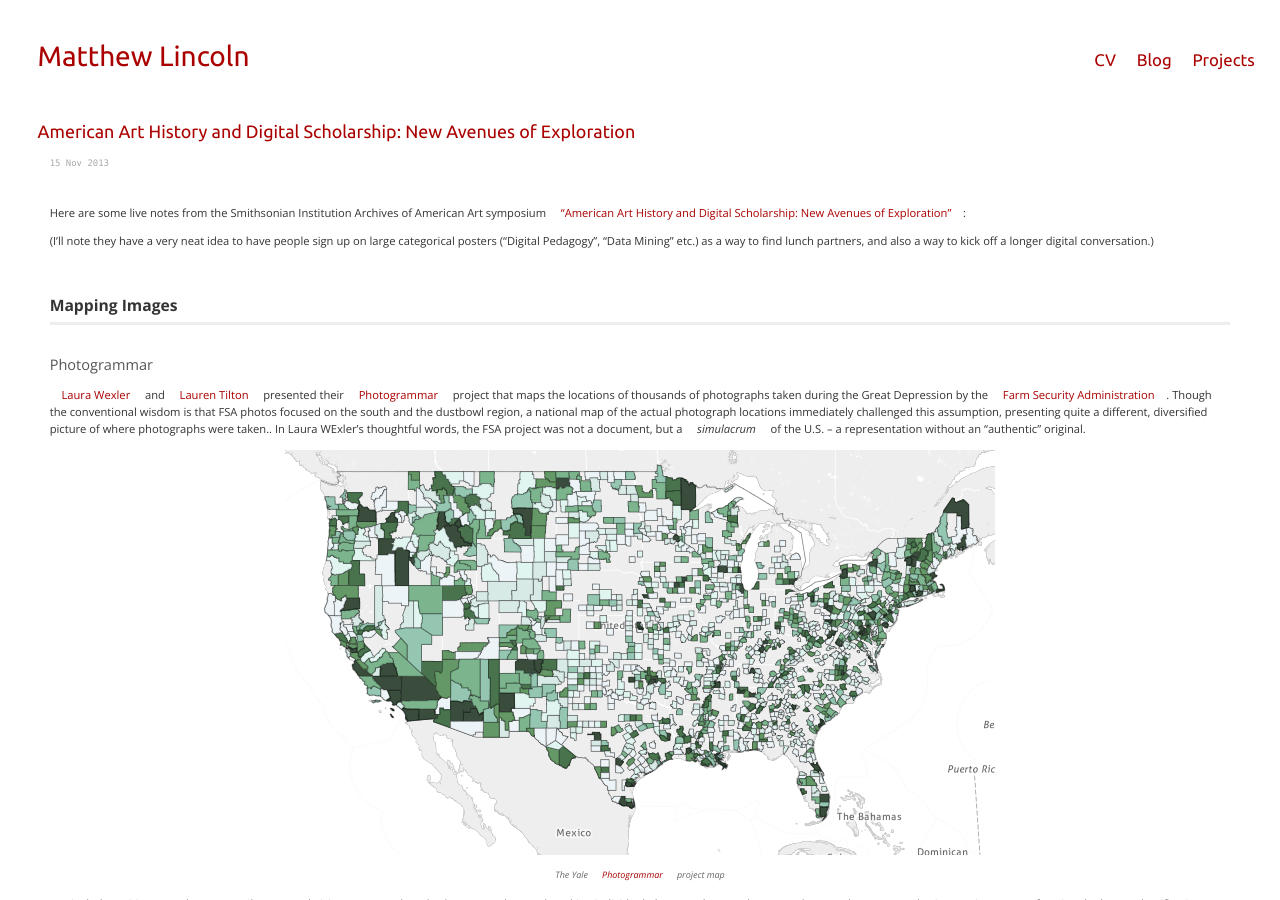
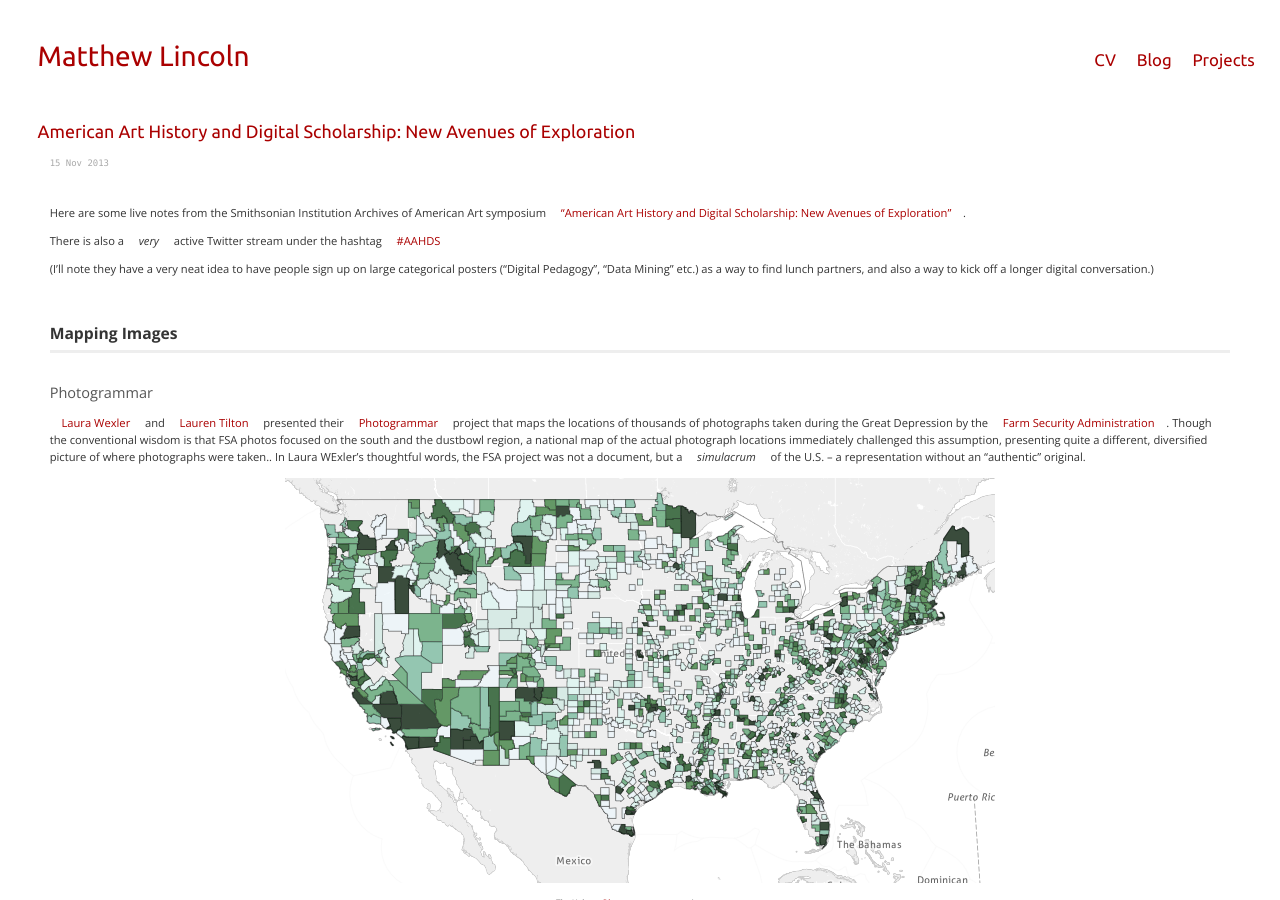
Before and after one commit to mdlincoln/mdlincoln.github.io, a Jekyll site: the page built from _posts/2013-11-15-american-art-history-and-digital-scholarship.md, in a window 1280 px wide and 900 px high. Built offline with Jekyll 4.4.1, drawn with Linux system fonts in a browser that asks for light colours; comment, search, counter and statistics services are not loaded.

Commit message:
AAHDS hashtag

```diff
--- a/_posts/2013-11-15-american-art-history-and-digital-scholarship.md
+++ b/_posts/2013-11-15-american-art-history-and-digital-scholarship.md
@@ -8,7 +8,9 @@ tags:
 - Art History
 ---
 
-Here are some live notes from the Smithsonian Institution Archives of American Art symposium ["American Art History and Digital Scholarship: New Avenues of Exploration"](http://www.aaa.si.edu/symposium):
+Here are some live notes from the Smithsonian Institution Archives of American Art symposium ["American Art History and Digital Scholarship: New Avenues of Exploration"](http://www.aaa.si.edu/symposium).
+
+There is also a *very* active Twitter stream under the hashtag [#AAHDS](https://twitter.com/search?q=aahds)
 
 (I'll note they have a very neat idea to have people sign up on large categorical posters ("Digital Pedagogy", "Data Mining" etc.) as a way to find lunch partners, and also a way to kick off a longer digital conversation.)
 
```
